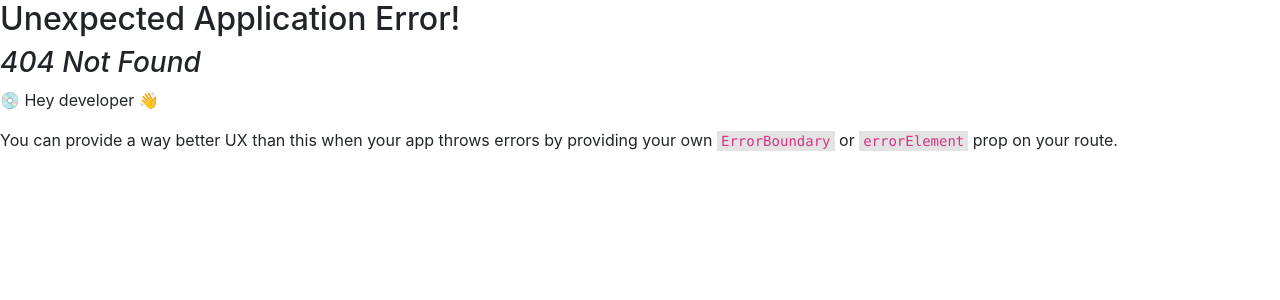
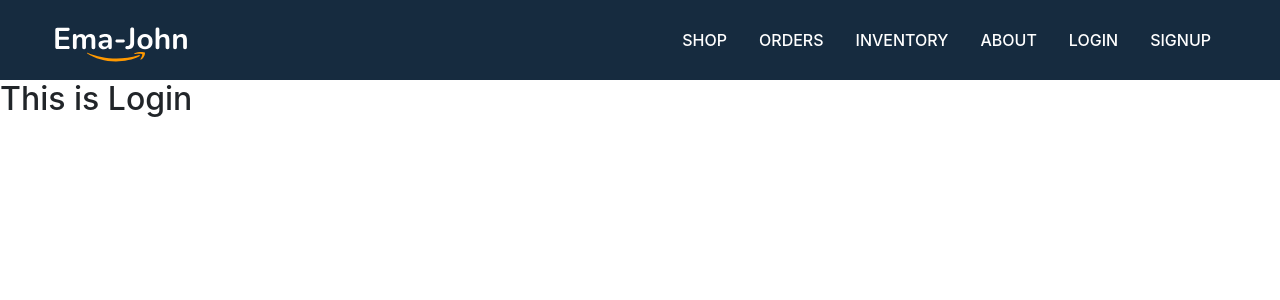
Before and after one commit to ashiqur-russel/Ema-John-E-Shop, a React (Create React App) app: page /login in a window 1280 px wide. Before the commit this address had no page. Shown: the top 300 px of the page. Built offline with nearby package versions, Linux system fonts and the light colour scheme.

Commit message:
firebase auth config and Signup Signin route setup

```diff
--- a/package.json
+++ b/package.json
@@ -11,6 +11,7 @@
     "@testing-library/react": "^13.4.0",
     "@testing-library/user-event": "^13.5.0",
     "bootstrap": "^5.2.1",
+    "firebase": "^9.12.1",
     "react": "^18.2.0",
     "react-bootstrap": "^2.5.0",
     "react-dom": "^18.2.0",
--- /dev/null
+++ b/src/components/Login/Login.js
@@ -0,0 +1,11 @@
+import React from "react";
+import "./Login.css";
+const Login = () => {
+  return (
+    <div>
+      <h2>This is Login</h2>
+    </div>
+  );
+};
+
+export default Login;
--- a/src/components/Nav/NavBar.js
+++ b/src/components/Nav/NavBar.js
@@ -12,6 +12,8 @@ const NavBar = () => {
         <Link to="/orders">Orders</Link>
         <Link to="/inventory">Inventory</Link>
         <Link to="/about">About</Link>
+        <Link to="/login">Login</Link>
+        <Link to="/signup">Signup</Link>
       </div>
     </nav>
   );
--- /dev/null
+++ b/src/components/Signup/Signup.js
@@ -0,0 +1,7 @@
+import React from "react";
+import "./Signup.css";
+const Signup = () => {
+  return <div></div>;
+};
+
+export default Signup;
```
Also changed, not shown: src/App.js (+10 -0 lines), src/firebase/firebase.config.js (added, +19 -0 lines), src/components/Login/Login.css (added), src/components/Signup/Signup.css (added), 1 other file (tests, documents, lock files or other folders).
